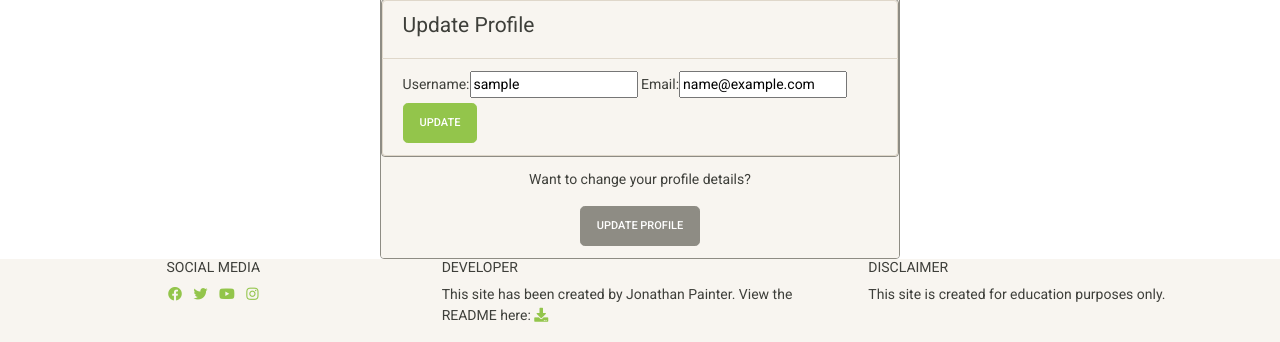
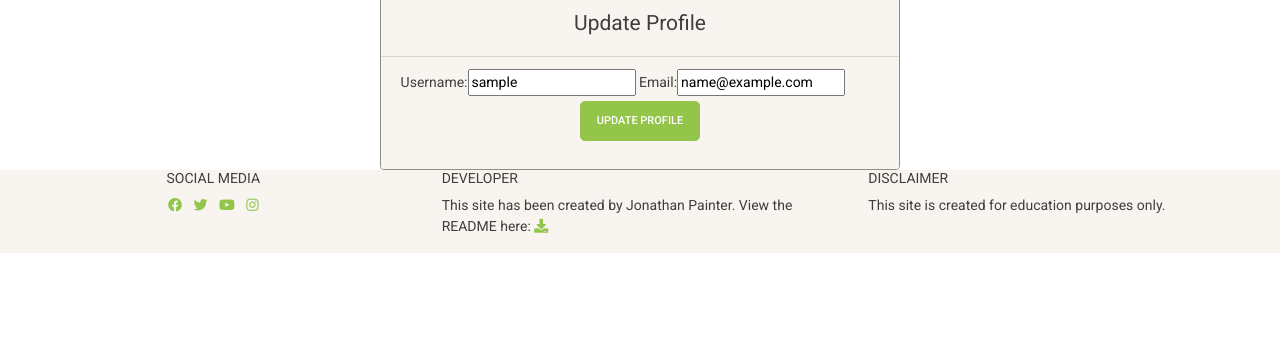
Before and after one commit to jepainter/MilestoneProject4, a Django app: a page that uses accounts/templates/profile_update.html in a window 1280 px wide. Shown: the part 1018-1360 px from the top of the page. After the commit the page ends 1271 px from the top, so only its background shows below. Run offline with Django 3.2, Linux system fonts and the light colour scheme; the visitor is signed in with stand-in values (Sample User, id 1); some libraries are stand-ins or nearby versions.

Commit message:
upload of readme and some layout changes to accounts html pages

```diff
--- a/accounts/templates/login.html
+++ b/accounts/templates/login.html
@@ -19,6 +19,9 @@
         <div class="card bg-light border-secondary box-shadow">
             <ul class="list-group list-group-flush">
                 <img class="card-img-top" src="{% static 'logos/ah_logo_full.png' %}" alt="Image for Artifact Hunters Logo">
+                <li class="list-group-item bg-light text-center">
+                    <h4>Login</h4>
+                </li>
                 <li class="list-group-item bg-light">
                     <form method="POST">
                         {% csrf_token %}
--- a/accounts/templates/profile_update.html
+++ b/accounts/templates/profile_update.html
@@ -19,25 +19,17 @@
         <div class="card bg-light border-secondary box-shadow">
             <ul class="list-group list-group-flush">
                 <img class="card-img-top" src="{% static 'logos/ah_logo_full.png' %}" alt="Image for Artifact Hunters Logo">
-                    <div class="row no-gutters bg-light-grey">
-                        <div class="col-12 card-padding">
-                            <div class="card bg-light border-secondary box-shadow">
-                                <li class="list-group-item bg-light">
+                <li class="list-group-item bg-light text-center">
                     <h4>Update Profile</h4>
                 </li>
                 <li class="list-group-item bg-light">
                     <form method="POST">
                     {% csrf_token %}
                     {{ profile_update_form | as_bootstrap }}
-                                    <button class="btn btn-success btn-lg box-shadow" type="submit">Update</button>
+                        <p class="text-center">
+                            <button class="btn btn-success btn-lg box-shadow" type="submit">Update Profile</button>
+                        </p>
                     </form>
-                                </li>
-                            </div>
-                        </div>
-                    </div>
-                <li class="list-group-item bg-light text-center">
-                    <p>Want to change your profile details?</p>
-                    <a class="btn btn-secondary btn-lg box-shadow" href="#" role="button">Update Profile</a>
                 </li>
             </ul>
         </div>
--- a/accounts/templates/registration.html
+++ b/accounts/templates/registration.html
@@ -19,6 +19,9 @@
         <div class="card bg-light border-secondary box-shadow">
             <ul class="list-group list-group-flush">
                 <img class="card-img-top" src="{% static 'logos/ah_logo_full.png' %}" alt="Image for Artifact Hunters Logo">
+                <li class="list-group-item bg-light text-center">
+                    <h4>Register</h4>
+                </li>
                 <li class="list-group-item bg-light">
                     <form method="POST">
                         {% csrf_token %}
```
Also changed, not shown: accounts/templates/profile.html (+1 -7 lines), README.md. Lines whose indentation alone changed are shown as unchanged.
